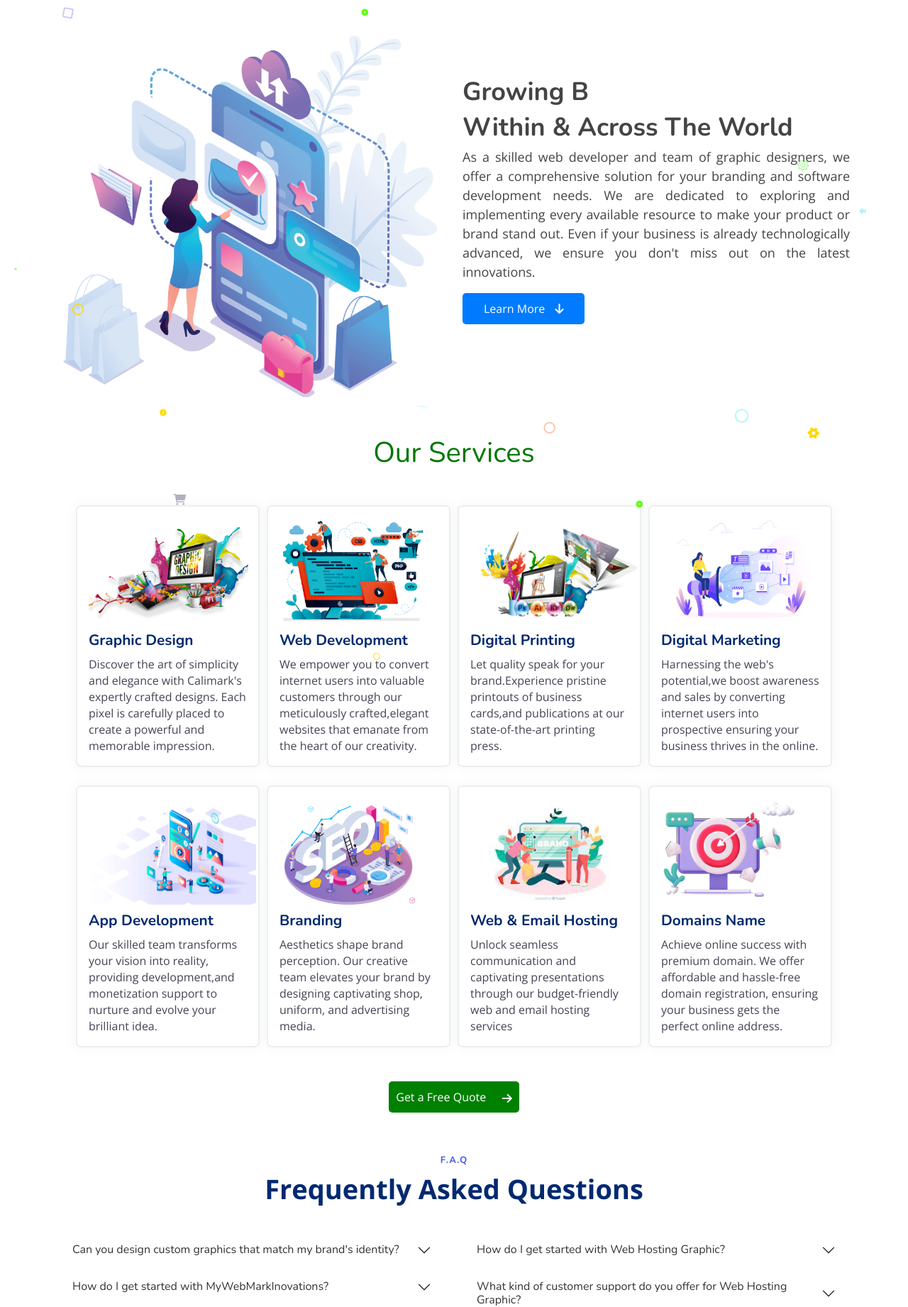
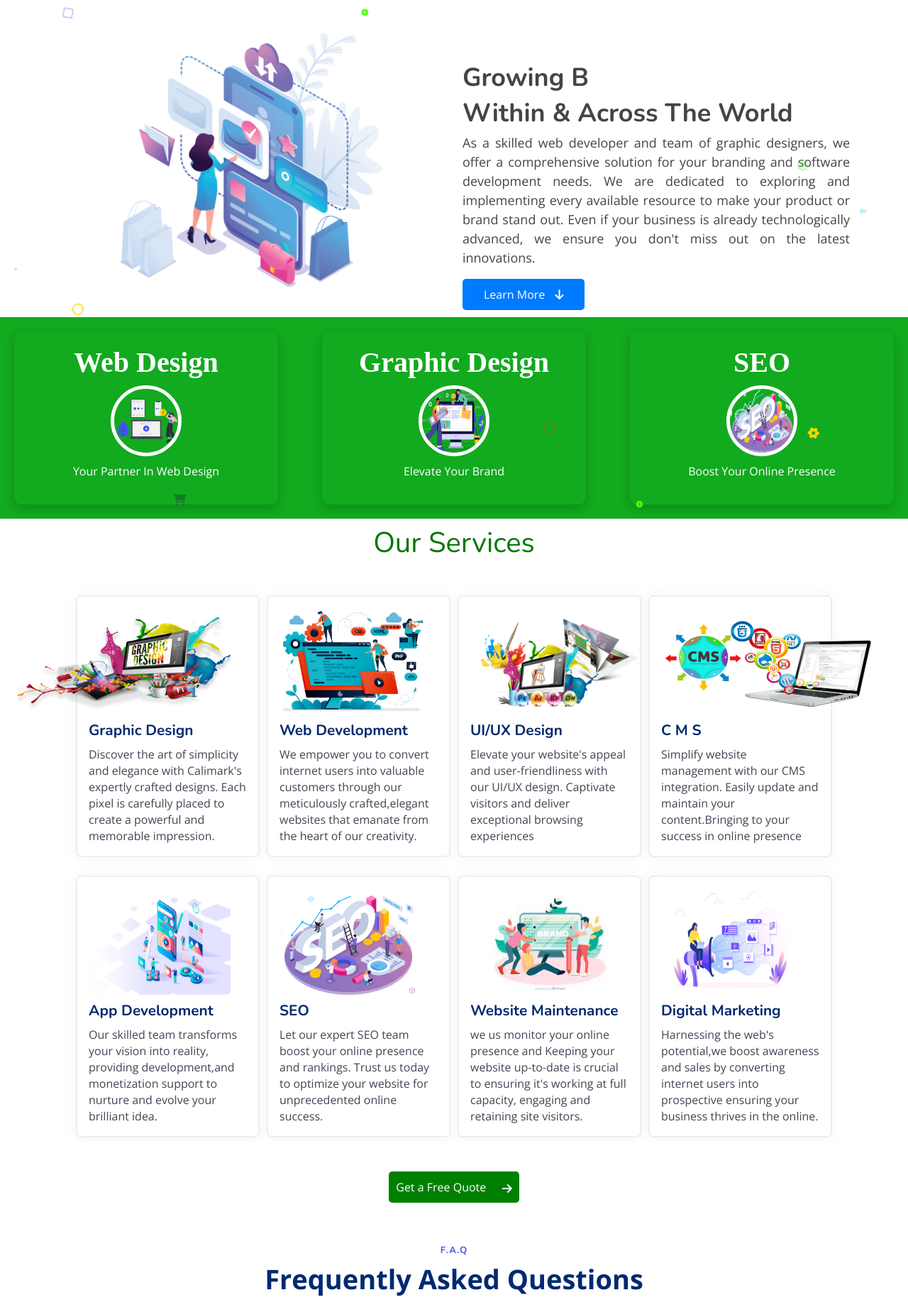
Before and after one commit to markcyfred/markcyfred1.github.io, a PHP site: page / in a window 1280 px wide. Shown: the part 82-1924 px from the top of the page at 71% size. Run offline with PHP 8.4, Linux system fonts and the light colour scheme.

Commit message:
homepage

```diff
--- a/assets/css/style.css
+++ b/assets/css/style.css
@@ -497,7 +497,7 @@ section {
 /* Style the hero content */
 .hero-text {
   text-align: left;
-  margin-top: 50px;
+  margin-top: 30px;
 }
 
 /* Style the heading */
@@ -536,7 +536,7 @@ section {
 
 /* Style the hero image */
 .hero-image img {
-  width: 100%; /* Make the image take full column width */
+  width: 70%; /* Make the image take full column width */
   height: auto;
   margin-top: -20px;
 }
--- a/index.html
+++ b/index.html
@@ -98,6 +98,81 @@
         </div>
       </div>
     </section>
+    <section class="our-work">
+      <div class="box">
+        <h2 style="color: white; font-family: Ubuntu;">Web Design</h2>
+        <div class="content">
+          <img src="assets/img/hero-img.svg" alt="Web Design Image">
+          <p>Your Partner In Web Design</p>
+        </div>
+      </div>
+      <div class="box">
+        <h2 style="color: white; font-family: Ubuntu;">Graphic Design</h2>
+        <div class="content">
+          <img src="assets/img/features-2.png" alt="Graphic Design Image">
+          <p>Elevate Your Brand </p>
+        </div>
+      </div>
+      <div class="box">
+        <h2 style="color: white; font-family: Ubuntu;">SEO</h2>
+        <div class="content">
+          <img src="assets/img/slider-dec.png" alt="SEO Image">
+          <p>Boost Your Online Presence </p>
+        </div>
+      </div>
+    </section>
+        <style>.our-work {
+          display: flex;
+          justify-content: space-between;
+          background-color: #12aa1f;
+          padding: 20px;
+          margin-top: -50px;
+          margin-bottom: 20px;
+        }
+
+        .box {
+          flex-basis: 30%;
+          text-align: center;
+          background-color: #12aa1f;
+          padding: 20px;
+          color: #fff;
+          border-radius: 10px;
+          box-shadow: 0 5px 15px rgba(0, 0, 0, 0.2);
+          transition: 0.5s;
+        }
+
+        .box:hover {
+          transform: scale(1.1);
+        }
+
+        .box img {
+          width: 100px;
+          height: 100px;
+          border-radius: 50%;
+          border: 5px solid #fff;
+          margin-bottom: 10px;
+        }
+
+        @media (max-width: 700px) {
+          .our-work {
+            flex-direction: column;
+          }
+
+          .box {
+            margin-bottom: 20px;
+          }
+        }
+
+        @media (max-width: 500px) {
+          .box {
+            flex-basis: 100%;
+          }
+        }
+
+
+        </style>
+
+    </section>
     <div id="services" style="padding-top: -2rem; background-color:white">
       <div class="container" style="padding: em 0">
         <h1 class="text-center" data-aos="fade-up" style="color: #007700; margin-top: -90px;">
@@ -107,7 +182,7 @@
           <div class="col-sm-3">
             <div class="media" data-aos="fade-up" data-aos-delay="150" style="cursor: pointer;">
               <div class="media-top">
-                <img alt="Best graphic designer kenya" src="assets/img/graphic-design.png">
+                <img alt="Best graphic designer kenya" style="width: 300px;margin-left: -100px;" src="assets/img/graphic-design.png">
               </div>
               <div class="media-body animated fadeInDown" data-aos="fade-in" data-aos-duration="4000">
                 <h3 class="media-heading teal">Graphic Design</h3>
@@ -134,9 +209,8 @@
                 <img alt="cheap domain names" src="assets/img/printing.png" height="170px">
               </div>
               <div class="media-body">
-                <h3 class="media-heading teal">Digital Printing</h3>
-                <p style="color: #445;">Let quality speak for your brand.Experience pristine printouts of business
-                  cards,and publications at our state-of-the-art printing press.</p>
+                <h3 class="media-heading teal">UI/UX Design</h3>
+                <p style="color: #445;">Elevate your website's appeal and user-friendliness with our UI/UX design. Captivate visitors and deliver exceptional browsing experiences</p>
               </div>
             </div>
           </div>
@@ -144,12 +218,11 @@
             <a style="cursor: pointer;">
               <div class="media" data-aos="fade-up" data-aos-delay="600">
                 <div class="media-top">
-                  <img alt="affordable web hosting in kenya" src=" assets/img/digital.png" width="230px" height="170px">
+                  <img alt="affordable web hosting in kenya" src="assets/img/CMS.png" width="300px" height="170px">
                 </div>
                 <div class="media-body">
-                  <h3 class="media-heading teal">Digital Marketing</h3>
-                  <p style="color: #445;">Harnessing the web's potential,we boost awareness and sales by converting
-                    internet users into prospective ensuring your business thrives in the online.</p>
+                  <h3 class="media-heading teal">C M S</h3>
+                  <p style="color: #445;">Simplify website management with our CMS integration. Easily update and maintain your content.Bringing to your success in online presence</p>
                 </div>
               </div>
             </a>
@@ -157,7 +230,7 @@
           <div class="col-sm-3">
             <div class="media" data-aos="fade-up" data-aos-delay="800" style="cursor: pointer;">
               <div class="media-top">
-                <img src="assets/img/dev.jpg" height="170px">
+                <img src="assets/img/dev.jpg" style="width: 200px; ">
               </div>
               <div class="media-body">
                 <h3 class="media-heading teal">App Development</h3>
@@ -172,9 +245,8 @@
                 <img src="assets/img/slider-dec.png" height="170px">
               </div>
               <div class="media-body">
-                <h3 class="media-heading teal">Branding</h3>
-                <p style="color: #445;">Aesthetics shape brand perception. Our creative team elevates your brand by
-                  designing captivating shop, uniform, and advertising media.</p>
+                <h3 class="media-heading teal">SEO</h3>
+                <p style="color: #445;">Let our expert SEO team boost your online presence and rankings. Trust us today to optimize your website for unprecedented online success.</p>
               </div>
             </div>
           </div>
@@ -184,21 +256,21 @@
                 <img src="assets/img/images.jpg" height="170px">
               </div>
               <div class="media-body">
-                <h3 class="media-heading teal">Web & Email Hosting</h3>
-                <p style="color: #445;">Unlock seamless communication and captivating presentations through our
-                  budget-friendly web and email hosting services</p>
+                <h3 class="media-heading teal">Website Maintenance</h3>
+                <p style="color: #445;">we us monitor your online presence and Keeping your website up-to-date is crucial to ensuring it's working at full capacity, engaging and retaining site visitors.
+                </p>
               </div>
             </div>
           </div>
           <div class="col-sm-3">
             <div class="media" data-aos="fade-up" data-aos-delay="1000" style="cursor: pointer;">
               <div class="media-top">
-                <img src="assets/img/hero.png" height="170px">
+                <img src="assets/img/digital.png" style="width: 200px;">
               </div>
               <div class="media-body">
-                <h3 class="media-heading teal">Domains Name</h3>
-                <p style="color: #445;">Achieve online success with premium domain. We offer affordable and hassle-free
-                  domain registration, ensuring your business gets the perfect online address.</p>
+                <h3 class="media-heading teal">Digital Marketing</h3>
+                <p style="color: #445;">Harnessing the web's potential,we boost awareness and sales by converting
+                  internet users into prospective ensuring your business thrives in the online.</p>
               </div>
             </div>
           </div>
```
Also changed, not shown: assets/img/CMS.png (added), assets/img/app.jpg (added), assets/img/app.png (added), assets/img/app.webp (added).
